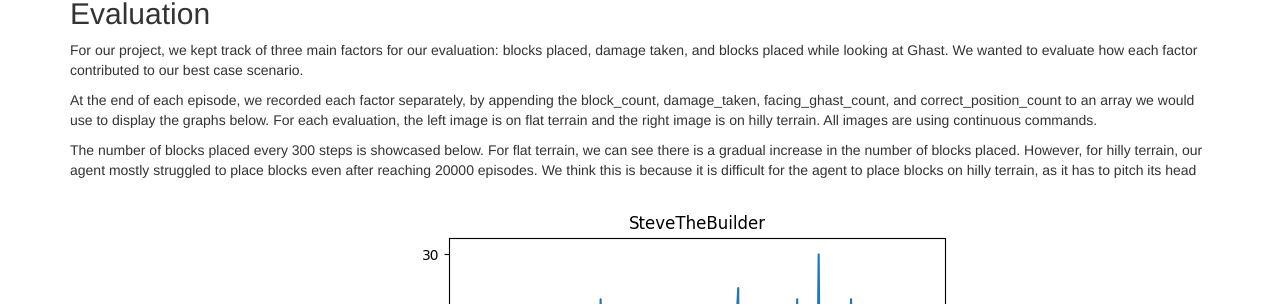
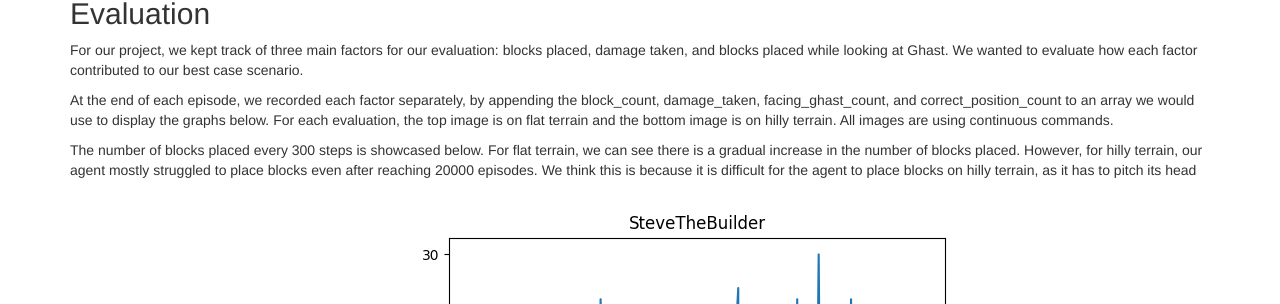
Before and after one commit to Timmichi/Steve-The-Builder, a Jekyll site: the page built from docs/final.md, in a window 1280 px wide and 900 px high, scrolled down 3532 px. Shown: the part 168-472 px from the top of the window. Built offline with Jekyll 4.4.1, drawn with Linux system fonts in a browser that asks for light colours.

Commit message:
Update final.md

```diff
--- a/docs/final.md
+++ b/docs/final.md
@@ -41,16 +41,19 @@
 
 For our project, we kept track of three main factors for our evaluation: blocks placed, damage taken, and blocks placed while looking at Ghast. We wanted to evaluate how each factor contributed to our best case scenario.
 
-At the end of each episode, we recorded each factor separately, by appending the block_count, damage_taken, facing_ghast_count, and correct_position_count to an array we would use to display the graphs below. For each evaluation, the left image is on flat terrain and the right image is on hilly terrain. All images are using continuous commands.
+At the end of each episode, we recorded each factor separately, by appending the block_count, damage_taken, facing_ghast_count, and correct_position_count to an array we would use to display the graphs below. For each evaluation, the top image is on flat terrain and the bottom image is on hilly terrain. All images are using continuous commands.
 
 The number of blocks placed every 300 steps is showcased below. For flat terrain, we can see there is a gradual increase in the number of blocks placed. However, for hilly terrain, our agent mostly struggled to place blocks even after reaching 20000 episodes. We think this is because it is difficult for the agent to place blocks on hilly terrain, as it has to pitch its head at more extreme angles to build blocks below it.
-![](images/Flat/blocks.png) ![](images/Hill/blocks.png)
+![](images/Flat/blocks.png)
+![](images/Hill/blocks.png)
 
 The amount of damage taken every 300 steps is showcased below. For flat terain, there are far more instances where the agent takes less damage compared to hilly terrain. Although our agent takes the maximum damage/dies during an episode quite often, both graphs show a decrease in the amount of damage taken over time, with the agent taking less damage more consistently after reaching 20000 episodes.
-![](images/Flat/damage.png) ![](images/Hill/damage.png)
+![](images/Flat/damage.png)
+![](images/Hill/damage.png)
 
 The amount of blocks placed while facing the ghast every 300 steps is showcased below. For flat terrain, similar to the number of blocks placed in general, there is a clear gradual increase in the number of blocks placed while facing the ghast. Although, the same situation arises on hilly terrain for blocks placed in general and blocks placed while facing the ghast: our agent struggles to set the blocks, and as a result there isn't much improvement in this area.
-![](images/Flat/correctPosition.png) ![](images/Hill/correctPosition.png)
+![](images/Flat/correctPosition.png)
+![](images/Hill/correctPosition.png)
 
 ## References
 
```
